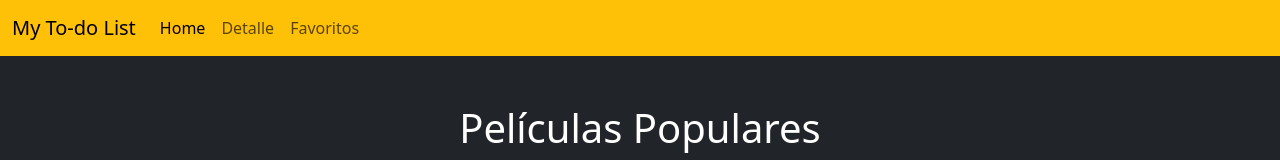
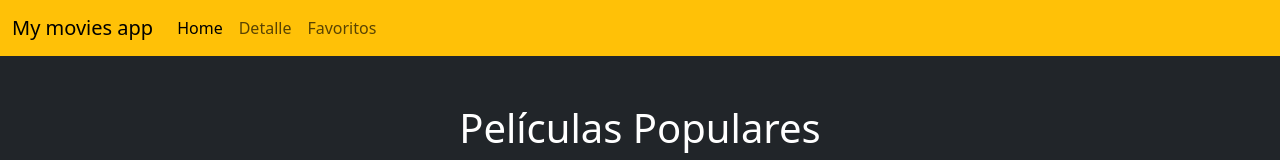
Before and after one commit to Lau-szutner/parcial-II-vue, a Vue app: page / in a window 1280 px wide. Shown: the top 160 px of the page. Built offline with nearby package versions, Linux system fonts and the light colour scheme; no server answers.

Commit message:
cambio titulo

```diff
--- a/src/components/Navbar.vue
+++ b/src/components/Navbar.vue
@@ -1,7 +1,7 @@
 <template>
   <nav class="navbar navbar-expand-lg bg-warning">
     <div class="container-fluid">
-      <RouterLink to="/" class="navbar-brand">My To-do List</RouterLink>
+      <RouterLink to="/" class="navbar-brand">My movies app</RouterLink>
       <button
         class="navbar-toggler"
         type="button"
```
